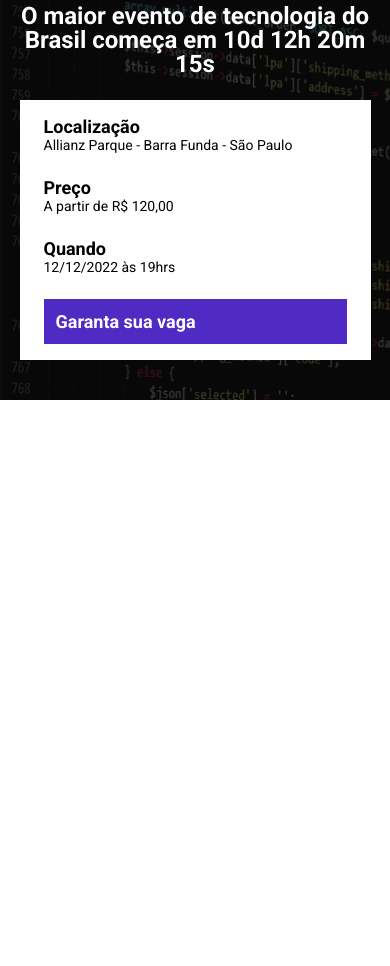
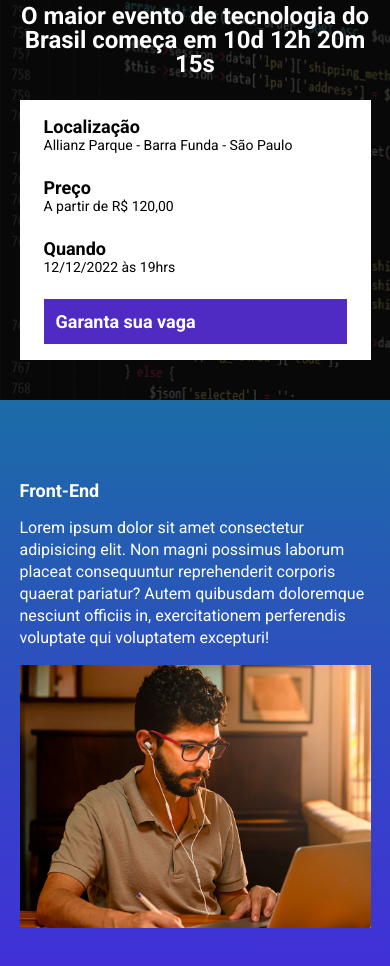
Before and after one commit to ArnorSantosNunes/eback_talks_parcel, a website built with Parcel: page src/index.html in a window 390 px wide. Shown: the part 100-1066 px from the top of the page. Before the commit the page ends 844 px from the top, so only its background shows below. Built offline with nearby package versions, Linux system fonts and the light colour scheme.

Commit message:
criando estrutura event

```diff
--- a/src/index.html
+++ b/src/index.html
@@ -42,6 +42,18 @@
             </div>
         </div>
     </header>
+    <section class="event">
+        <div class="container">
+            <div class="event__details">
+                <h2 class="event__details__title">Front-End</h2>
+                <p class="event__details__description">
+                    Lorem ipsum dolor sit amet consectetur adipisicing elit. Non magni possimus laborum placeat consequuntur reprehenderit corporis quaerat pariatur? Autem quibusdam doloremque nesciunt officiis in, exercitationem perferendis voluptate qui voluptatem excepturi!
+
+                </p>
+            </div>
+            <img class="event__image" src="./images/frontend.png" alt="frontend">
+        </div>
+    </section>
 
     <script src="./scripts/main.js"></script>
 </body>
--- /dev/null
+++ b/src/styles/_event.scss
@@ -0,0 +1,33 @@
+.event{
+    padding: 80px 0;
+    background-image: linear-gradient(#1B6CA7, #442BDB);
+    .container{
+        display: flex;
+    }
+    &__image{
+        max-width: 360px;
+    }
+    &__details{
+        margin-right: 40px;
+        &__title{
+            font-size: 18px;
+            font-weight: bold;
+            margin-bottom: 16px;
+        }
+        &__description{
+            line-height: 22px;
+        }
+    }
+    @media (max-width: 640px) {
+        .container{
+            display: block;
+        }
+        &__image{
+            width: 100%;
+        }
+        &__details{
+            margin-right: 0;
+            margin-bottom: 16px;
+        }
+    }
+}
--- a/src/styles/main.scss
+++ b/src/styles/main.scss
@@ -1,6 +1,7 @@
 @use 'components/infos_bar';
 @use 'components/buttons';
 @use 'hero';
+@use 'event';
 
 *{
     margin: 0;
```
